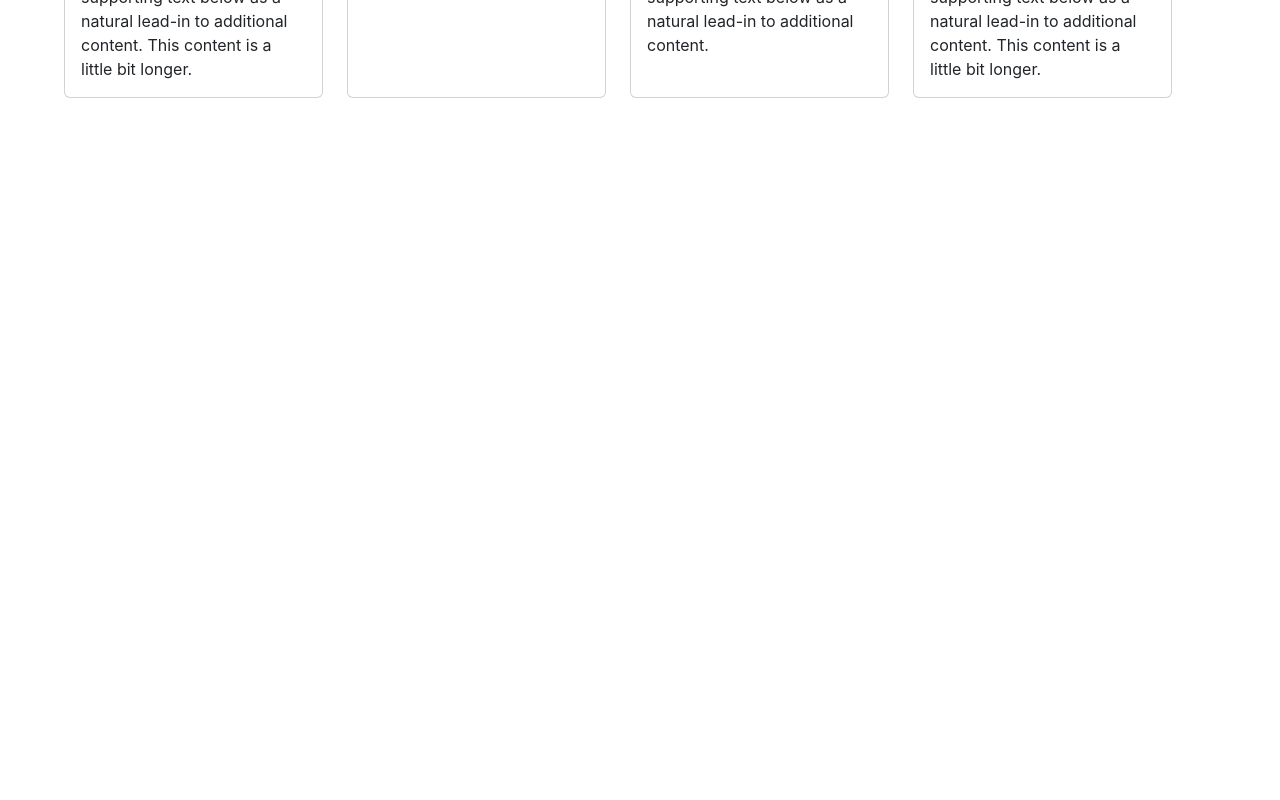
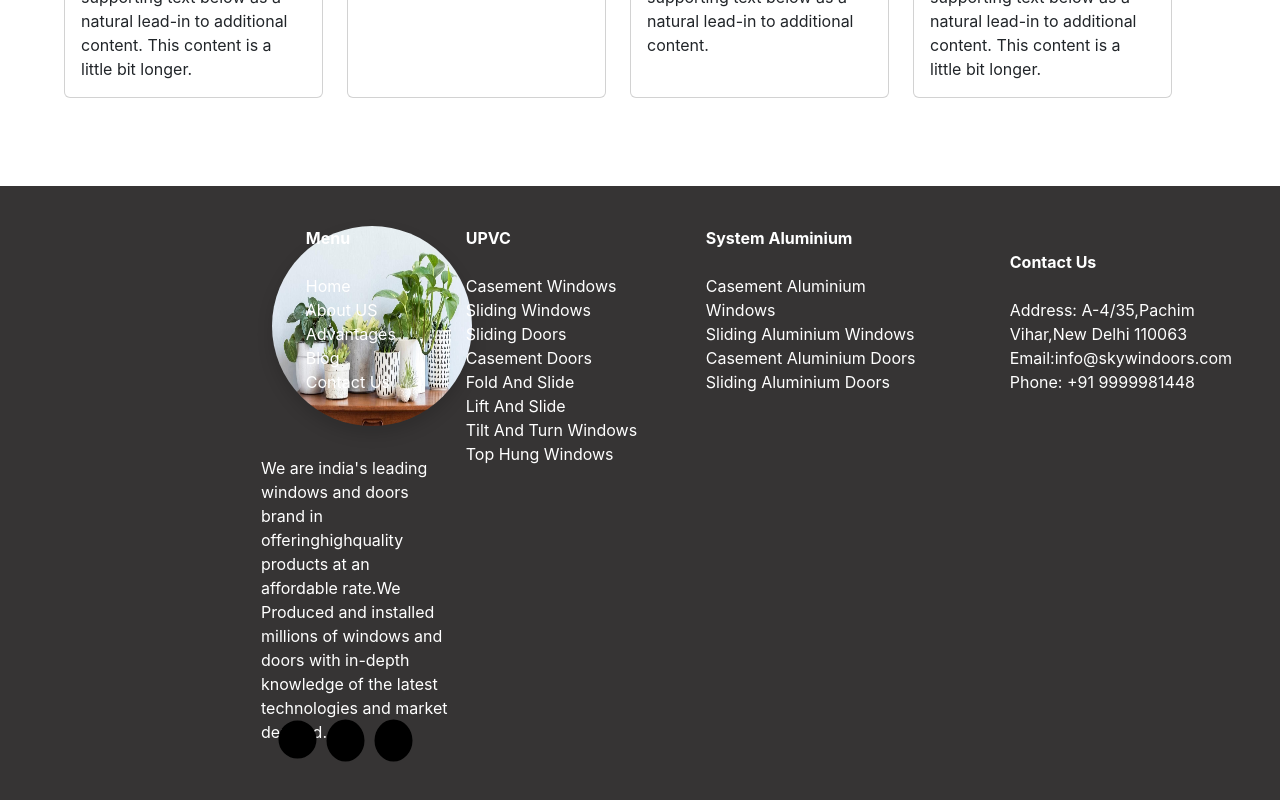
Before and after one commit to ajiteshkumar9315/Growpl, a React (Create React App) app: page /Services in a window 1280 px wide. Shown: the part 4501-5301 px from the top of the page. Before the commit the page ends 4663 px from the top, so only its background shows below. Built offline with nearby package versions, Linux system fonts and the light colour scheme.

Commit message:
adding footer and register form

```diff
--- a/src/App.js
+++ b/src/App.js
@@ -9,6 +9,7 @@ import Content from './Component/Content/Content';
 import Home from './Component/Home';
 import About from './Component/About';
 import Services from './Component/Services';
+import Footer from './Component/Footer/Footer';
 
 function App() {
   return (
@@ -25,6 +26,8 @@ function App() {
       </Routes>
     </Router>
     <Content/>
+    <br />
+    <Footer/>
     </>
   );
 }
--- /dev/null
+++ b/src/Component/Footer/Footer.css
@@ -0,0 +1,159 @@
+.foot{
+    display: flex;
+    position: absolute;
+    /* top: 340rem; */
+    background-color: rgb(54, 52, 52);
+    background-repeat: no-repeat;
+    background-size: cover;
+}
+.foo-left{
+    display: flex;
+    flex-direction: column;
+    position: relative;
+    margin-left: 17rem;
+    margin-top: 40px;
+}
+
+.foo-right{
+    display: flex;
+    flex-direction: column;
+    position: relative;
+    /* margin-left: 17rem; */
+    margin-top: 40px;
+}
+
+.foo-img{
+border-radius: 50%;
+}
+
+.container1{
+    width: 25%;
+    color: white;
+    margin-left: -11px;
+    margin-top: 30px;
+}
+
+.menu{
+    position: relative;
+    right: 47rem;
+    color: white;
+}
+
+.upvc{
+    position: relative;
+    right: 37rem;
+    color: white;
+    top: -11.5rem;
+}
+
+.system{
+    position: relative;
+    right: 22rem;
+    color: white;
+    top: -27.5rem;
+
+}
+
+.contact{
+    position: relative;
+    right: 3rem;
+    color: white;
+    top: -37.5rem;
+}
+
+ul{
+    list-style-type: none;
+}
+
+.foot-icon1{
+    transform: scale(2);
+    display: flex;
+    text-decoration: none;
+    position: absolute;
+    top: 34rem;
+    color: white;
+    left: 18rem;
+    width: 19px;
+    height: 19px;
+    background-color: black;
+    border: 4px solid black;
+    border-radius: 50%;
+}
+
+.foot-icon2{
+    transform: scale(2);
+    display: flex;
+    text-decoration: none;
+    position: absolute;
+    top: 34rem;
+    color: white;
+    left: 21rem;
+    width: 19px;
+    height: 21px;
+    background-color: black;
+    border: 3.1px solid black;
+    border-radius: 50%;
+}
+.foot-icon3{
+    transform: scale(2);
+    display: flex;
+    text-decoration: none;
+    position: absolute;
+    top: 34rem;
+    color: white;
+    left: 24rem;
+    width: 19px;
+    height: 21px;
+    background-color: black;
+    border: 3.1px solid black;
+    border-radius: 50%;
+}
+
+@media screen and (max-width:413px){
+    .foot{
+        top: 252rem;
+        height: 65rem;
+    }
+    .foo-img{
+        position: relative;
+        right: 15rem;
+    }
+    .container{
+        position: relative;
+        right: 15.1rem;
+        width: 15rem;
+    }
+    .menu{
+        position: absolute;
+        right: 22rem;
+        top: 15rem;
+    }
+    .upvc{
+        top: 33rem;
+        right: 31.5rem;
+    }
+    .system{
+        top: 17rem;
+        right: 20.5rem;
+    }
+    .contact{
+        top: 22rem;
+        right: 31rem;
+    }
+
+    .foot-icon1{
+        position: relative;
+        top: 32rem;
+        left: -43rem;
+    }
+    .foot-icon2{
+        position: relative;
+        top: 32rem;
+        left: -41rem;
+    }
+    .foot-icon3{
+        position: relative;
+        top: 32rem;
+        left: -39rem;
+    }
+}
--- a/src/Component/Footer/Footer.js
+++ b/src/Component/Footer/Footer.js
@@ -1,11 +1,74 @@
 import React from 'react'
+import './Footer.css'
+// import { FontAwesomeIcon } from '@fortawesome/react-fontawesome'
+//  #EFEFE8FF
 
-const Footer = () => {
+ const Footer = () => {
   return (
-    <div>
+    <>
+    <footer className="foot">
+      <div className="foo-left">
+      <img src="../img/plant.jpg " alt="" width='200px' height='200px' className='shadow bg-body-tertiary  foo-img' />
+      <p className='container1'>
+        We are india's leading windows and doors brand in offeringhighquality products at an affordable rate.We Produced and installed millions of windows and doors with in-depth knowledge of the latest technologies and market demand.
+      </p>
+      </div>
+      <div className="foo-right">
+      <div className="menu">
 
-    </div>
-  )
-}
+        <ul>
+          <li className='mb-4 fw-bold'> Menu</li>
+          <li>Home</li>
+          <li>About US</li>
+          <li>Advantages</li>
+          <li>Blog</li>
+          <li>Contact Us</li>
+        </ul>
+      </div>
 
-export default Footer
+      <div className="upvc">
+
+        <ul>
+          <li className='mb-4 fw-bold'>UPVC</li>
+          <li>Casement Windows</li>
+          <li>Sliding Windows</li>
+          <li>Sliding Doors</li>
+          <li>Casement Doors</li>
+          <li>Fold And Slide</li>
+          <li>Lift And Slide</li>
+          <li>Tilt And Turn Windows</li>
+          <li>Top Hung Windows</li>
+        </ul>
+      </div>
+
+      <div className="system">
+        <ul>
+          <li className='mb-4 fw-bold'> System Aluminium</li>
+          <li>Casement Aluminium Windows</li>
+          <li>Sliding Aluminium Windows</li>
+          <li>Casement Aluminium Doors</li>
+          <li>Sliding Aluminium Doors</li>
+        </ul>
+      </div>
+
+      <div className="contact">
+
+        <ul>
+            <li className='mb-4 fw-bold'>Contact Us</li>
+            <li>Address: A-4/35,Pachim Vihar,New Delhi 110063</li>
+            <li>Email:info@skywindoors.com</li>
+            <li>Phone: +91 9999981448</li>
+        </ul>
+      </div>
+      </div>
+      {/* <FontAwesomeIcon icon="fa-brands fa-facebook" />
+      <FontAwesomeIcon icon="fa-brands fa-instagram" /> */}
+      <a href="https://www.facebook.com/profile.php?id=100069513613629&mibextid=LQQJ4d" className="foot-icon1"><i className="fa fa-facebook  "></i></a>
+      <a href="http://Instagram.com/windoors_solution" className="foot-icon2"><i className="fa fa-instagram wa_handels "></i></a>
+      <a href="/" className="foot-icon3"><i className="fa fa-twitter wa_handels "></i></a>
+     </footer>
+    </>
+     )
+    }
+
+    export default Footer
```
Also changed, not shown: src/Component/Login.js (added, +10 -0 lines), src/Component/Register/RegisterForm.css (added, +10 -0 lines), src/Component/Register/RegisterForm.js (added, +108 -0 lines).
